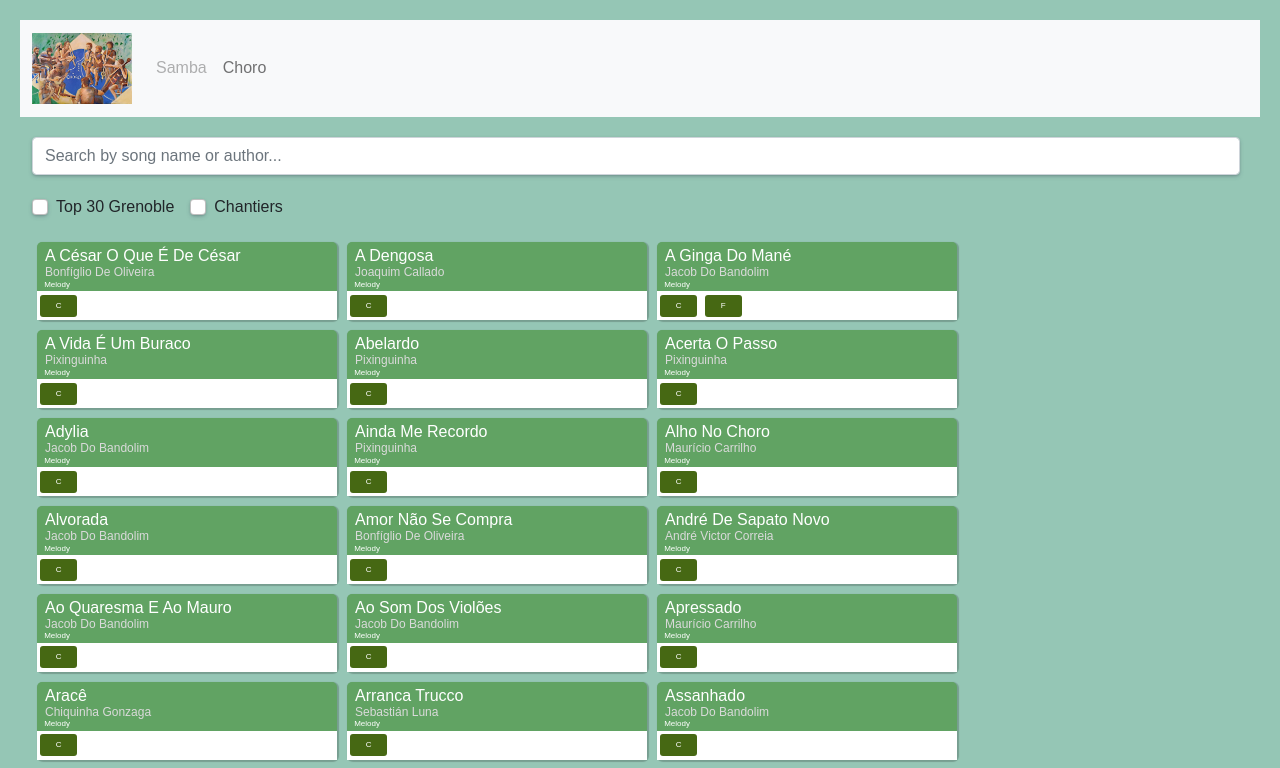
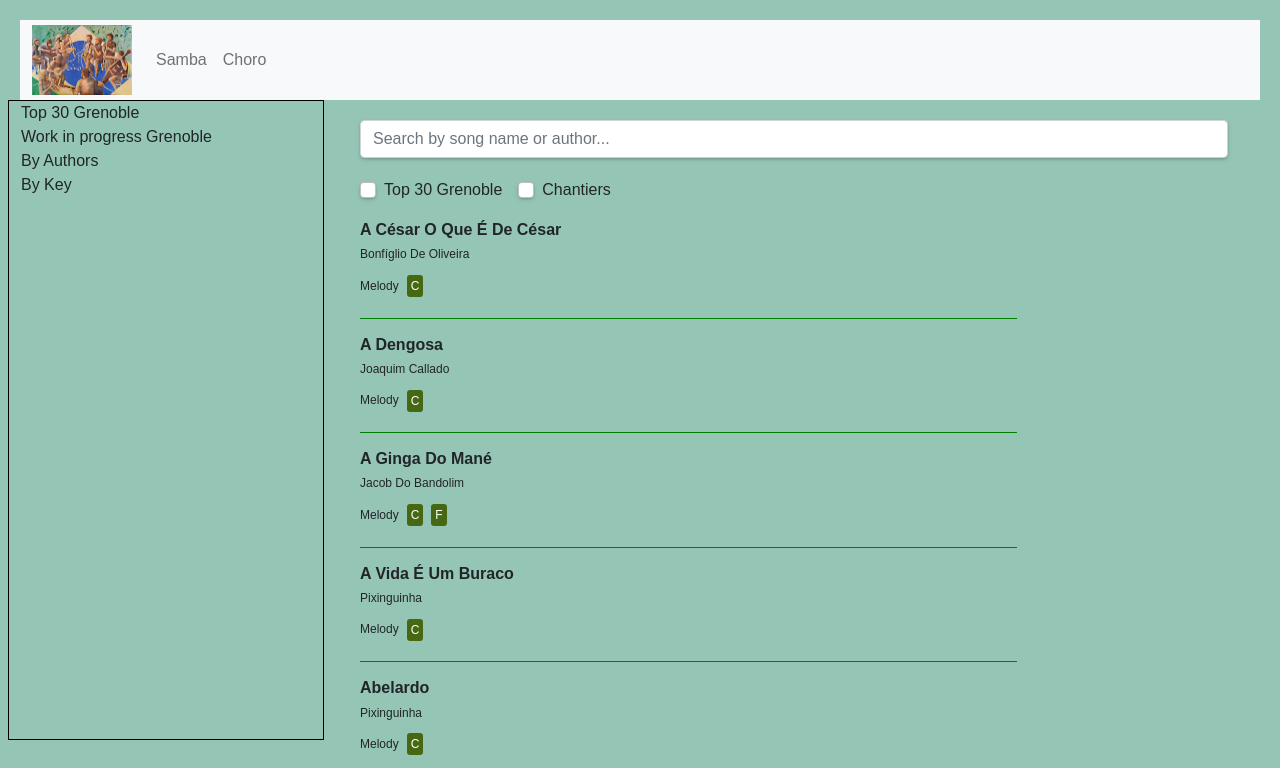
Before and after one commit to gazaboo/choro-grenoble, a Vue app: page /choro in a window 1280 px wide. Shown: the top 768 px of the page. Built offline with nearby package versions, Linux system fonts and the light colour scheme.

Commit message:
implementing simpler design

```diff
--- a/src/components/ChoroLink.vue
+++ b/src/components/ChoroLink.vue
@@ -1,8 +1,55 @@
+<template>
+    <div class="itemSong">
+
+        <SongLink :music="music"></SongLink>
+
+        <div class="container-canto-contraconto">
+            <div class="container-music-keys">
+                <span class="role"> Melody </span>
+                <div class="links">
+                    <router-link v-for="key in this.mainThemeKeys()" :key="key" :to="{
+                            name: 'SongView',
+                            params: {
+                                theme: 'melody',
+                                instrument: key,
+                                title: music.title
+                            }
+                        }">
+                        {{ key }}
+                    </router-link>
+                </div>
+            </div>
+
+            <div v-if="this.secondVoiceKeys().length > 0" class="container-music-keys">
+                <span class="role"> Second Voice </span>
+                <div class="links">
+
+                    <router-link v-for="key in this.secondVoiceKeys()" :key="key" :to="{
+                            name: 'SongView',
+                            params: {
+                                theme: 'contracanto',
+                                instrument: key,
+                                title: music.title
+                            }
+                        }">
+                        {{ key }}
+                    </router-link>
+                </div>
+            </div>
+        </div>
+    </div>
+</template>
+
 <script>
+import SongLink from './SongLink.vue'
+
 export default {
-    name: 'SongLink',
-    props: ['music'],
-    computed: {
+    name: 'ChoroLink',
+    props: ['music', 'hasPartition'],
+    components: {
+        SongLink
+    },
+    methods: {
         mainThemeKeys() {
             const keys = Object.keys(this.music.melody)
             return keys.filter(key => this.music.melody[key])
@@ -16,92 +63,30 @@ export default {
 
 </script>
 
-<template>
-    <div v-if="mainThemeKeys.length * mainThemeKeys.length > 0" class="itemSong">
-        <h2 v-if="music.title_clean.includes('highlight')" v-html="music.title_clean"> </h2>
-        <h2 v-else v-html="music.title"> </h2>
-
-        <h3 v-if="music.author_clean.includes('highlight')" v-html="music.author_clean"></h3>
-        <h3 v-else v-html="music.author"></h3>
-
-        <div class="container-canto-contraconto">
-            <div class="container-music-keys">
-                <span class="role"> Melody </span>
-                <router-link v-for="key in mainThemeKeys" :key="key" :to="{
-                        name: 'SongView',
-                        params: {
-                            theme: 'melody',
-                            instrument: key,
-                            title: music.title
-                        }
-                    }">
-                    {{ key }}
-                </router-link>
-            </div>
-
-            <div v-if="secondVoiceKeys.length > 0" class="container-music-keys">
-                <span class="role"> Second Voice </span>
-                <router-link v-for="key in secondVoiceKeys" :key="key" :to="{
-                        name: 'SongView',
-                        params: {
-                            theme: 'contracanto',
-                            instrument: key,
-                            title: music.title
-                        }
-                    }">
-                    {{ key }}
-                </router-link>
-            </div>
-        </div>
-    </div>
-</template>
 
 
 <style scoped>
 /* Card */
 .itemSong {
-    background-color: rgb(97, 163, 99);
-    width: 45%;
-    max-width: 300px;
-    margin: 5px;
-    color: white;
-    border-radius: 5px;
-    box-shadow: rgba(0, 0, 0, 0.2) 1px 1px 1px 1px;
-    display: flex;
-    flex-direction: column;
-    justify-content: space-between;
+    width: 75%;
+    border-bottom: solid green 1px;
+    margin-bottom: 1rem;
+    padding-bottom: 1rem;
 }
 
-/* Titre de la musique */
-h2 {
-    font-size: 1rem;
-    margin: 0.25rem 0 0 0.5rem;
-    padding: 0;
-}
-
-h3 {
-    font-size: 0.75rem;
-    color: rgb(218, 218, 218);
-    margin: 0 0 0.75rem 0.5rem;
-    padding: 0;
-}
 
 /* Container qui contient les clés disponibles */
 .container-music-keys {
-    width: 50%;
-    border-radius: 3px;
-    font-size: 0.5rem;
-    position: relative;
-
+    display: flex;
+    flex-direction: row;
 }
 
 /* Liens vers la partition */
 a {
-    display: inline-block;
-    width: 25%;
+    font-size: 0.75rem;
+    padding: 0.25rem;
     background-color: rgb(70, 104, 19);
     border-radius: 3px;
-    padding: 5px;
     margin-right: 0.5rem;
     text-decoration: none;
     cursor: pointer;
@@ -119,16 +104,18 @@ a:hover {
 .container-canto-contraconto {
     display: flex;
     flex-direction: row;
-    background-color: white;
-    width: 100%;
-    padding: 0.2rem;
+    align-items: center;
+    height: 2rem;
 }
 
 .role {
-    font-size: 0.5rem;
-    position: absolute;
-    top: -1rem;
-    left: 0.25rem;
-    color: rgb(255, 255, 255);
+    font-size: 0.75rem;
+    display: inline-flex;
+    align-items: center;
+    margin-right: 0.5rem;
+}
+
+.links {
+    line-height: 2rem;
 }
 </style>
--- a/src/components/NavBar.vue
+++ b/src/components/NavBar.vue
@@ -1,5 +1,5 @@
 <template>
-    <nav class="navbar navbar-expand-md navbar-light bg-light">
+    <nav class="navbar navbar-expand-sm navbar-light bg-light custom-nav">
         <div class="container-fluid">
             <a class="navbar-brand" href="#">
                 <img src="../assets/logo.jpg" alt="" width="100">
@@ -11,7 +11,7 @@
             <div class="collapse navbar-collapse" id="navbarNav">
                 <ul class="navbar-nav">
                     <li class="nav-item">
-                        <router-link class="nav-link disabled" to="/samba">Samba</router-link>
+                        <router-link class="nav-link" to="/samba">Samba</router-link>
                     </li>
                     <li class="nav-item">
                         <router-link class="nav-link" to="/choro">Choro</router-link>
@@ -22,3 +22,9 @@
         </div>
     </nav>
 </template>
+
+<style>
+.custom-nav {
+    height: 10vh;
+}
+</style>
--- a/src/components/SearchBar.vue
+++ b/src/components/SearchBar.vue
@@ -4,7 +4,7 @@
             <input @input="onChangedInput" class="form-control me-2" type="search"
                 placeholder="Search by song name or author..." aria-label="Search">
         </form>
-        <div class="filters">
+        <div class="otherfilters">
             <div class="form-check form-check-inline">
                 <input @input="onChangedFilters" class="form-check-input" type="checkbox" id="top30" value="top30" />
                 <label class="form-check-label" for="top30">Top 30 Grenoble</label>
@@ -14,27 +14,33 @@
                     @input="onChangedFilters" />
                 <label class="form-check-label" for="chantiers">Chantiers</label>
             </div>
+        </div>
+        <div v-if="checkPartition" class="items">
+            <ChoroLink :music="music" v-for=" music in this.filteredList" :key="music" />
+        </div>
 
-            <div class="items">
-                <ChoroLink :music="music" v-for=" music in this.filteredList" :key="music" />
-            </div>
-            <div class="item error" v-if="input && !this.filteredList.length">
-                <p>No results found!</p>
-            </div>
+        <div v-else class="items">
+            <SongLink :music="music" v-for=" music in this.filteredList" :key="music" />
+        </div>
+
+        <div class="item error" v-if="input && !this.filteredList.length">
+            <p>No results found!</p>
         </div>
     </div>
 </template>
 
 <script>
 import ChoroLink from "@/components/ChoroLink.vue";
-import listeChoros from "@/assets/liste_totale_choros.json";
 import listeGrenoble from "@/assets/listeGrenoble.json";
 import Fuse from 'fuse.js'
+import SongLink from "./SongLink.vue";
 
 export default {
 
+    props: ['dataToSearch', 'checkPartition'],
     components: {
-        ChoroLink
+        ChoroLink,
+        SongLink
     },
 
     data() {
@@ -43,12 +49,12 @@ export default {
             filteredList: [],
             listeFilters: [],
             listeGrenoble: [],
-            listeChoros: listeChoros.data
+            data: this.dataToSearch
         }
     },
 
     created() {
-        this.listeChoros = this.listeChoros.map((item, index) => {
+        this.data = this.data.map((item, index) => {
             return {
                 ...item, // spread operator to copy all fields from the original object
                 id: index + 1, // add an id field to each object
@@ -79,7 +85,7 @@ export default {
         getGrenobleSelection(name) {
             let filteredList = [];
             for (let songName of listeGrenoble[name]) {
-                let found = listeChoros.data.find(itemSong => itemSong.title == songName)
+                let found = this.data.find(itemSong => itemSong.title == songName)
                 if (found) {
                     filteredList.push(found);
                 }
@@ -164,15 +170,17 @@ export default {
             // Get full list or podium
             let selectedList = [];
             if (this.listeFilters.length == 0 || this.input == "") {
-                selectedList = this.listeChoros;
+                selectedList = this.data;
             } else {
                 for (let filter of this.listeFilters) {
                     selectedList.push(...this.getGrenobleSelection(filter));
                 }
             }
             selectedList.sort((a, b) => (a.title > b.title) ? 1 : -1);
-            // Return only if has partition included
-            selectedList = selectedList.filter(itemSong => this.has_partition(itemSong));
+
+            if (this.checkPartition) {
+                selectedList = selectedList.filter(itemSong => this.has_partition(itemSong));
+            }
 
             if (this.input) {
                 selectedList = this.filterByQuery(selectedList);
--- /dev/null
+++ b/src/components/SongLink.vue
@@ -0,0 +1,30 @@
+<script>
+export default {
+    name: 'SongLink',
+    props: ['music'],
+}
+
+</script>
+
+<template>
+    <div class="songInfos">
+        <h2 v-if="music.title_clean.includes('highlight')" v-html="music.title_clean"> </h2>
+        <h2 v-else v-html="music.title"> </h2>
+
+        <h3 v-if="music.author_clean.includes('highlight')" v-html="music.author_clean"></h3>
+        <h3 v-else v-html="music.author"></h3>
+    </div>
+</template>
+
+
+<style  scoped>
+/* Titre de la musique */
+h2 {
+    font-size: 1rem;
+    font-weight: 900;
+}
+
+h3 {
+    font-size: 0.75rem;
+}
+</style>
--- a/src/views/ChoroView.vue
+++ b/src/views/ChoroView.vue
@@ -1,6 +1,16 @@
 <template>
   <NavBar />
-  <SearchBar />
+  <div class="row">
+    <div class="col-3 filters">
+      <div class="filter">Top 30 Grenoble</div>
+      <div class="filter">Work in progress Grenoble</div>
+      <div class="filter">By Authors</div>
+      <div class="filter">By Key</div>
+    </div>
+    <div class="col-9 search_bar">
+      <SearchBar :data-to-search=data :check-partition=true />
+    </div>
+  </div>
 </template>
 
 <script>
@@ -8,16 +18,32 @@
 
 import SearchBar from '@/components/SearchBar.vue';
 import NavBar from '@/components/NavBar.vue';
+import listeChoros from "@/assets/liste_totale_choros.json";
 
 export default {
   name: 'HomeView',
   components: {
     SearchBar,
     NavBar,
+  },
+  data() {
+    return {
+      data: listeChoros.data
+    }
   }
 }
 
 
 </script>
 
-<style></style>
+<style>
+.filters {
+  height: 80vh;
+  border: solid 1px black;
+}
+
+.search_bar {
+  height: 90vh;
+  overflow: scroll;
+}
+</style>
--- a/src/views/SambaView.vue
+++ b/src/views/SambaView.vue
@@ -1,20 +1,26 @@
 <template>
     <NavBar />
-    <GrilleSamba />
+    <SearchBar :data-to-search=data />
 </template>
 
 <script>
-import GrilleSamba from "@/components/GrilleSamba.vue"
 import NavBar from "@/components/NavBar.vue";
+import SearchBar from '@/components/SearchBar.vue';
+import grillesSambas from "@/assets/grillesSambas.json";
 
 export default {
     name: 'SambaView',
 
     components: {
         NavBar,
-        GrilleSamba
+        SearchBar
+    },
+
+    data() {
+        return {
+            data: grillesSambas.data
+        }
     }
-
 }
 
 </script>
```
